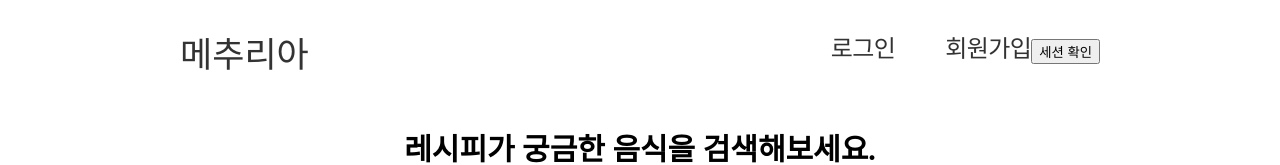
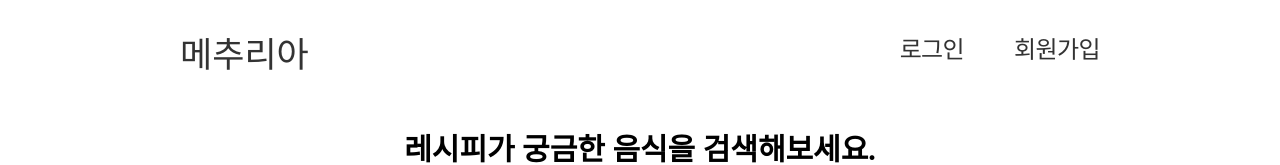
Before and after one commit to quailss/Mechulia-Front, a React (Create React App) app: page /theme in a window 1280 px wide. Shown: the top 165 px of the page. Built offline with nearby package versions, Linux system fonts and the light colour scheme; no server answers; a web font is replaced by a local one.

Commit message:
[FIX]테스트 삭제 및 로그인 페이지 이동  지연시간 수정

```diff
--- a/src/components/nav.tsx
+++ b/src/components/nav.tsx
@@ -11,29 +11,6 @@ const Navigation = () => {
     const [email, setEmail] = useState('');
 
     const [isDropdownOpen, setIsDropdownOpen] = useState(false);
-
-    //세션 정보 확인(후에 삭제)
-    const fetchSessionInfo = async () => {
-        try {
-            const response = await axios.get(`${API_URL}/api/auth`, {
-                withCredentials: true,
-            });
-            const data = response.data;
-            console.log("세션 정보: ", data);
-
-            if (data.loggedIn) {
-                setLoggedIn(true);
-                setNickname(data.nickname);
-                setEmail(data.email);
-
-                console.log("이메일: ", data.email);
-            } else {
-                setLoggedIn(false);
-            }
-        } catch (error) {
-            console.error("세션 정보를 가져오는 중 오류 발생: ", error);
-        }
-    };
 
     //세션에서 정보 가져오기
     useEffect(() => {
@@ -108,7 +85,6 @@ const Navigation = () => {
                 <div>
                     <Link to="/login" className="login">로그인</Link>
                     <Link to="/createAccount" className="membership">회원가입</Link>
-                    <button onClick={fetchSessionInfo}>세션 확인</button>
                 </div>
             )}
         </nav>
--- a/src/login.tsx
+++ b/src/login.tsx
@@ -74,7 +74,7 @@ const Login: React.FC = () => {
                 // 세션이 저장될 시간을 확보하기 위해 약간의 지연 추가
                 setTimeout(() => {
                     window.location.href = '/';
-                }, 2000)
+                }, 300)
             } else {
                 alert('로그인 실패!');
             }
```
